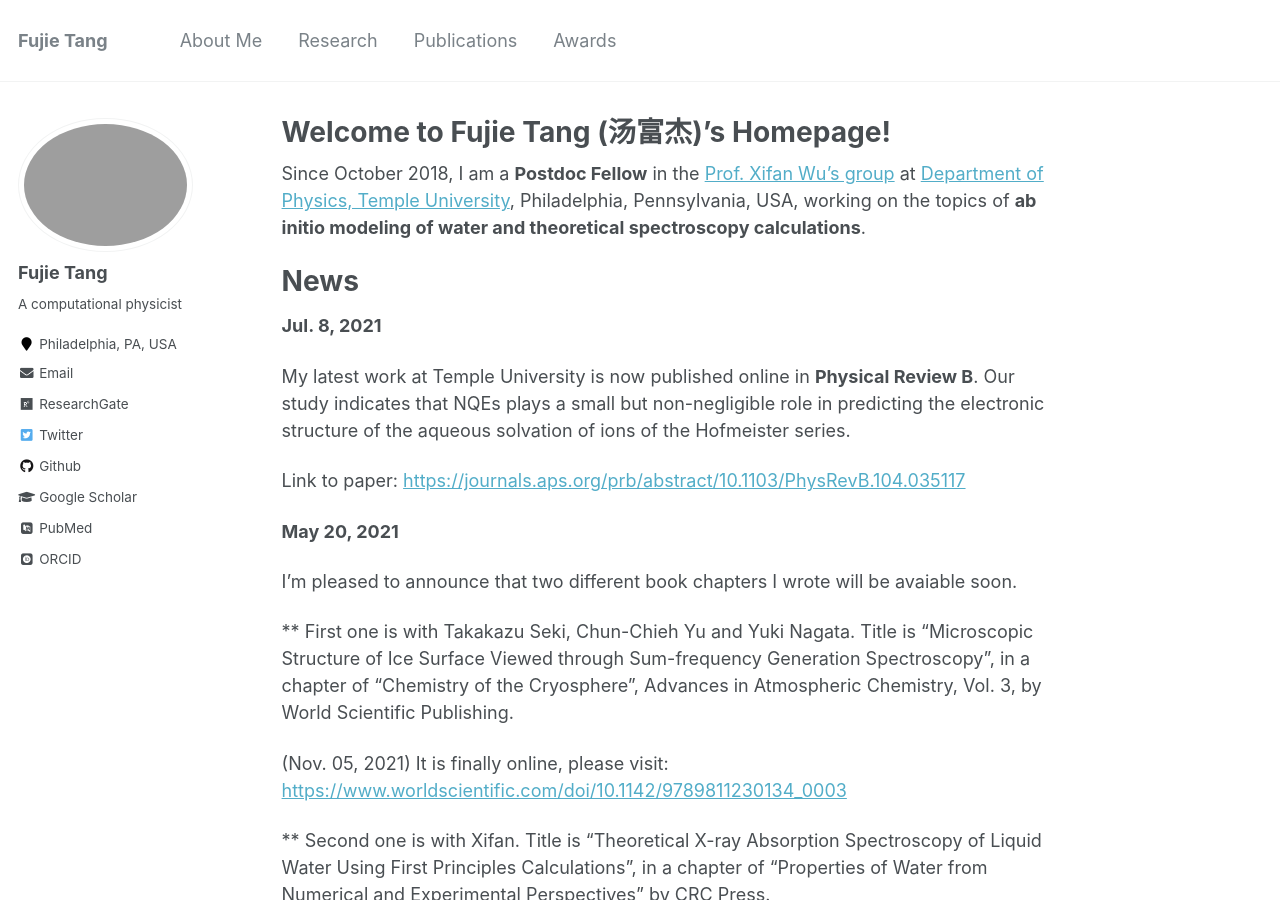
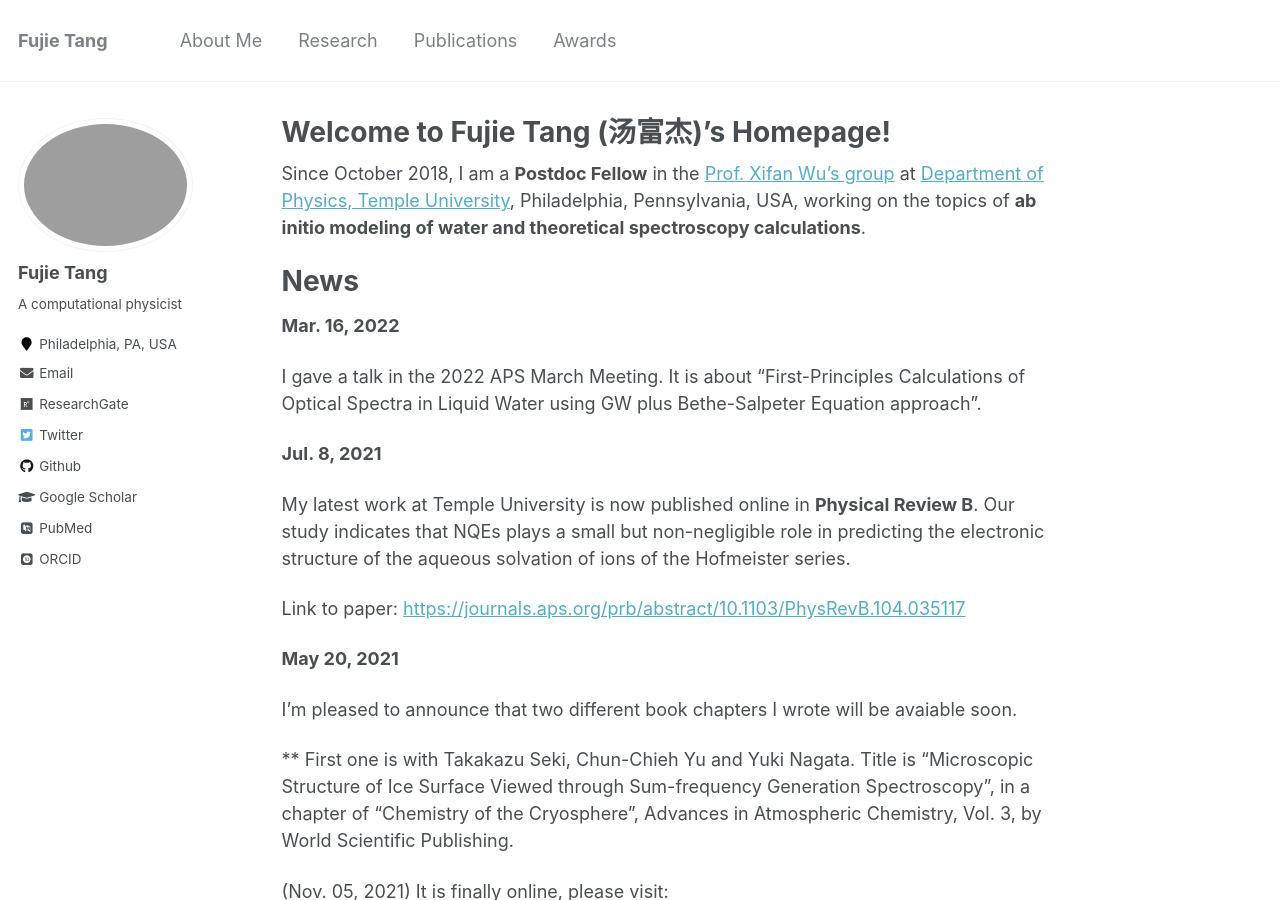
Before and after one commit to fujiepku/fujiepku.github.io, a Jekyll site: the page built from _pages/about.md, in a window 1280 px wide and 900 px high. Built offline with Jekyll 4.4.1, drawn with Linux system fonts in a browser that asks for light colours; some web fonts are replaced.

Commit message:
Update about.md

```diff
--- a/_pages/about.md
+++ b/_pages/about.md
@@ -12,6 +12,12 @@ Since October 2018, I am a **Postdoc Fellow** in the [Prof. Xifan Wu's group](ht
 
 News
 ======
+**Mar. 16, 2022**
+
+I gave a talk in the 2022 APS March Meeting. It is about "First-Principles Calculations of Optical Spectra in Liquid Water using GW plus Bethe-Salpeter Equation approach".
+
+
+
 **Jul. 8, 2021**
 
 My latest work at Temple University is now published online in **Physical Review B**. Our study indicates that NQEs plays a small but non-negligible role in predicting the electronic structure of the aqueous solvation of ions of the Hofmeister series.
```
